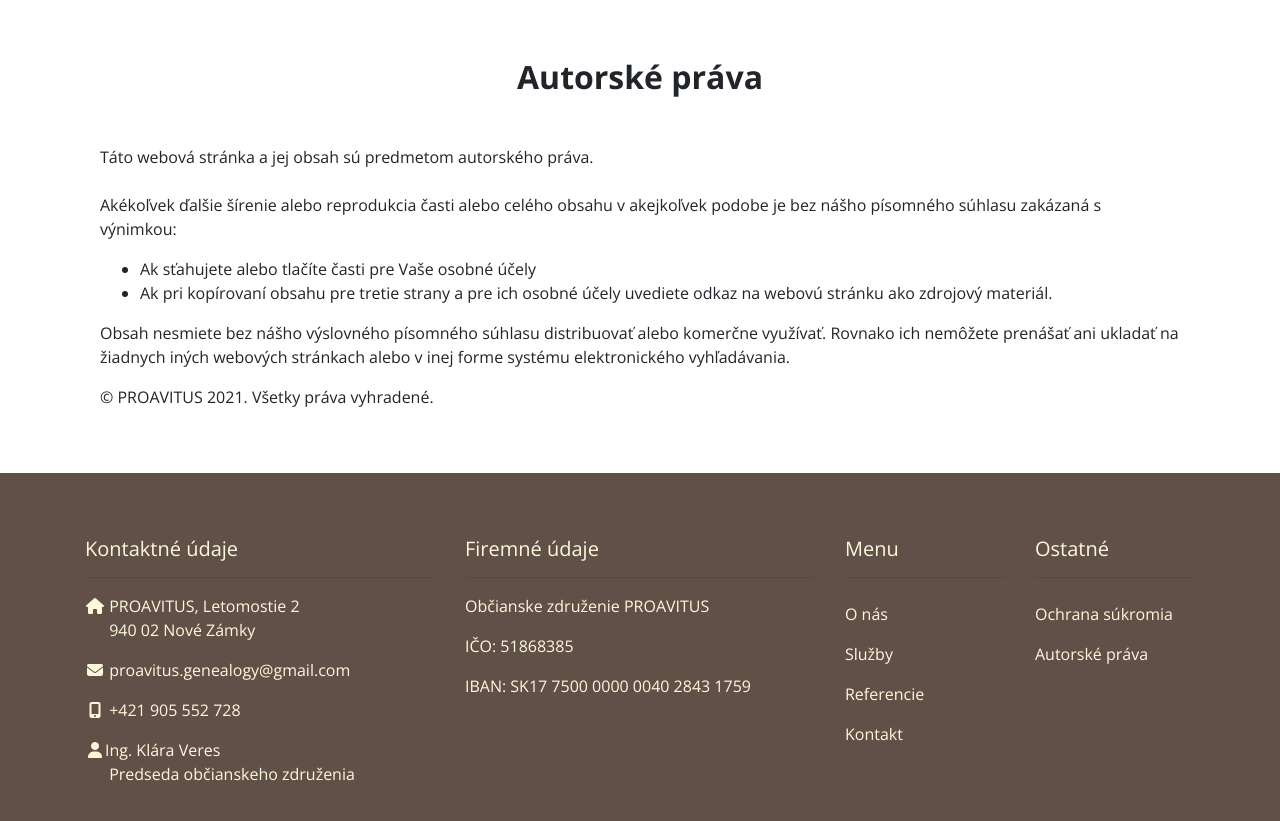
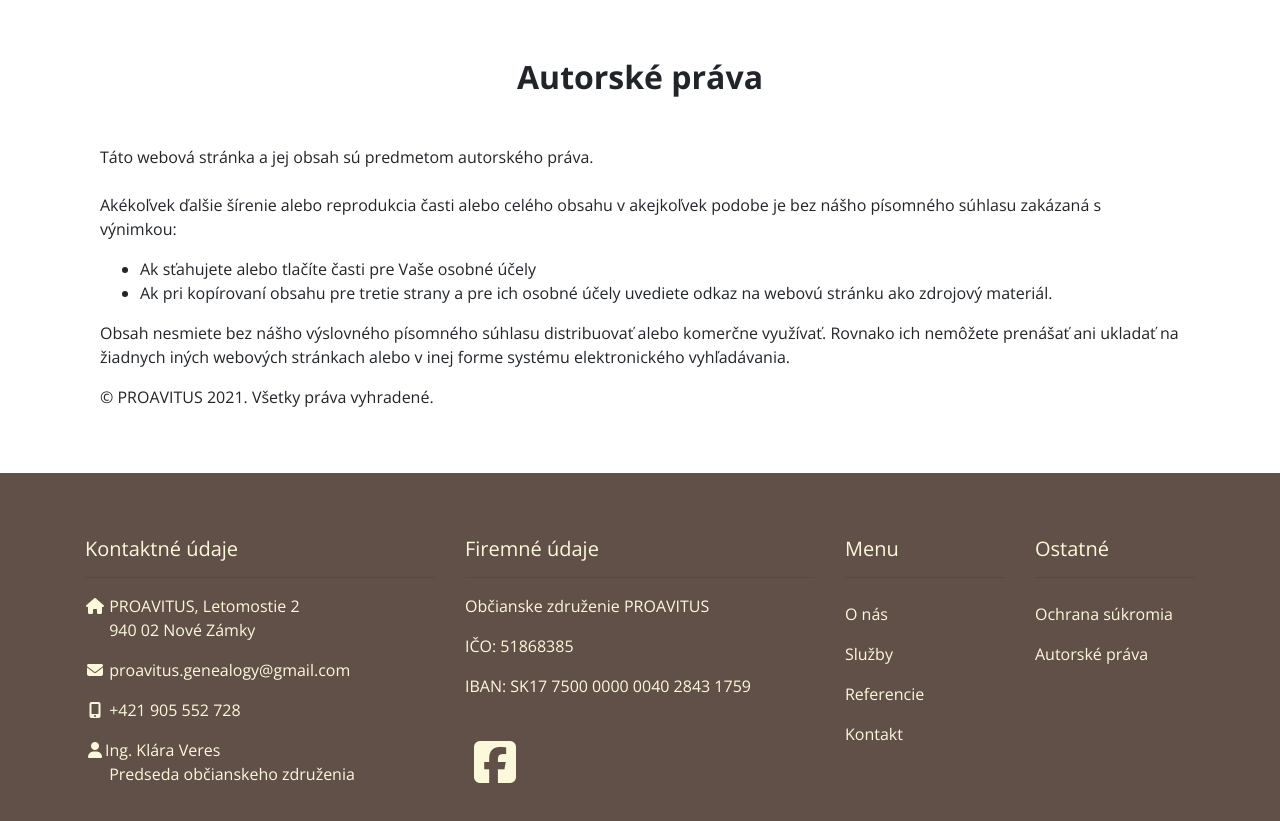
Before and after one commit to AdiUdo/website2, a plain HTML site: page autorske-prava.html in a window 1280 px wide. Shown: the part 273-1094 px from the top of the page. Drawn offline with nearby package versions, Linux system fonts and the light colour scheme; files whose address does not match are found by name.

Commit message:
Add FB link to all

```diff
--- a/autorske-prava.html
+++ b/autorske-prava.html
@@ -161,6 +161,12 @@
                 <p>
                   IBAN: SK17 7500 0000 0040 2843 1759
                 </p>
+                <p>
+                </br>
+                <a href="https://www.facebook.com/Proavitus" target="_blank" class="text-light">
+                <i class="fa fa-facebook-square fa-fw fa-3x" aria-hidden="true"></i>
+                </a>
+              </p>
               </div>
               <div class="col-10 col-md-2 mt-3">
                 <h5>Menu</h5>
```
Also changed, not shown: en/copyright-notice.html (+6 -0 lines), en/gdpr.html (+6 -0 lines), eticky-kodex.html (+6 -0 lines), gdpr.html (+6 -0 lines), hu/gdpr.html (+6 -0 lines), hu/index.html (+6 -0 lines).
